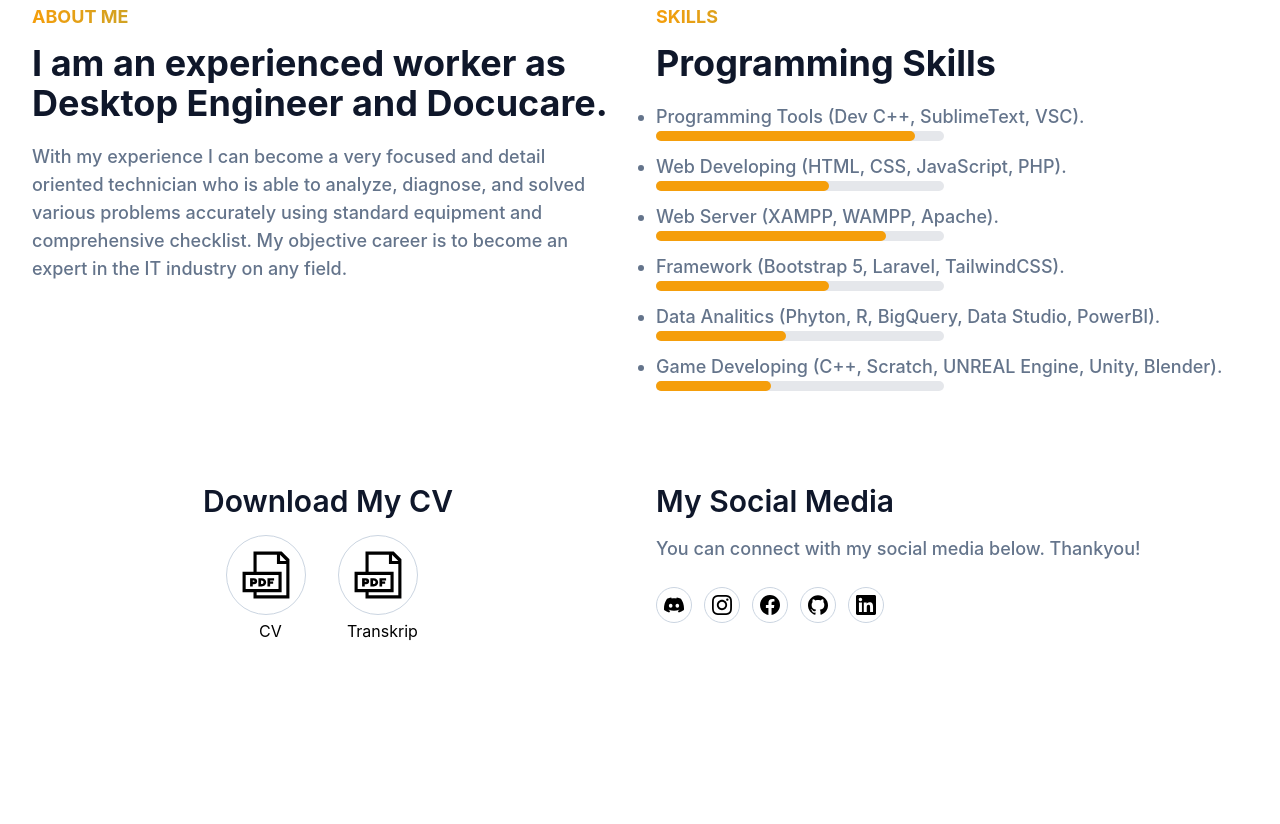
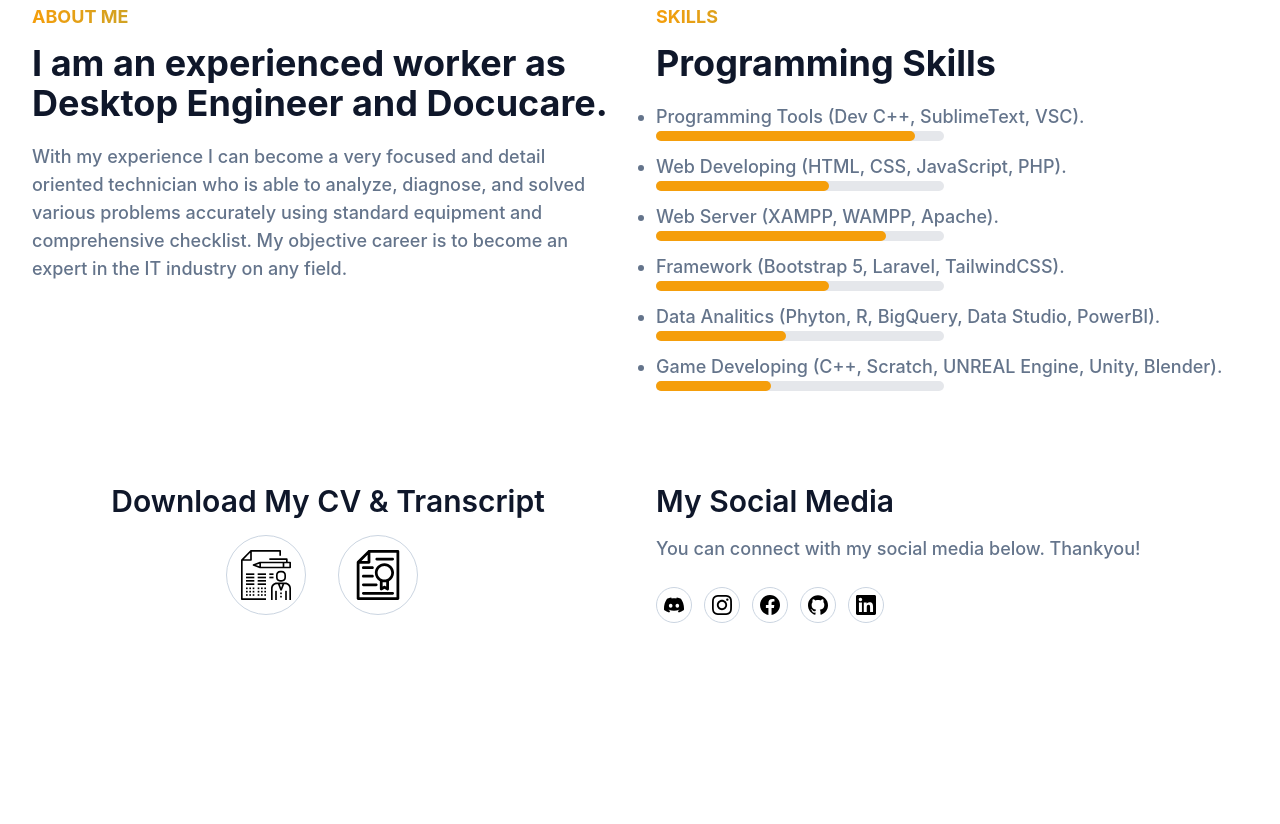
Before and after one commit to erdibe/rd-portfolio-tailwindcss, a website: page index.html in a window 1280 px wide. Shown: the part 738-1562 px from the top of the page. Drawn offline with Linux system fonts and the light colour scheme.

Commit message:
penambahan fitur contact auto hapus input setelah submit -> tambah Transkrip nilai

```diff
--- a/index.html
+++ b/index.html
@@ -86,7 +86,7 @@
           <!-- div ukuran layar kalau large 1/2 -->
           <div class="w-full self-center px-4 lg:w-1/2">
             <h1 class="gradients text-base font-semibold md:text-xl">Hello ✌, Im <span class="mt-1 block text-4xl font-bold text-dark dark:text-white">Rudy Santoso</span></h1>
-            <h2 class="font-md mb-5 text-lg text-secondary lg:text-2xl">Junior Front-End Dev | <span class="text-dark dark:text-white">Tech Support</span></h2>
+            <h2 class="font-md mb-5 text-lg text-secondary lg:text-2xl">Junior Front-End Dev | <span class="text-dark dark:text-white">IT Support</span></h2>
             <p class="mb-10 font-medium leading-relaxed text-slate-400">
               Experienced IT Support, Excited on web programming, especially front end developing. <span class="font-bold text-dark dark:text-white">Open for any opportunities.</span>
             </p>
@@ -152,7 +152,7 @@
             </ul>
           </div>
           <div class="mb-10 w-full px-4 lg:w-1/2">
-            <h3 class="mb-4 text-center text-2xl font-semibold text-dark dark:text-white lg:pt-10 lg:text-center lg:text-3xl">Download My CV</h3>
+            <h3 class="mb-4 text-center text-2xl font-semibold text-dark dark:text-white lg:pt-10 lg:text-center lg:text-3xl">Download My CV & Transcript</h3>
             <div class="mb-10 flex items-center justify-center gap-5">
               <!-- CV -->
               <a
@@ -160,50 +160,130 @@
                 target="_blank"
                 class="mr-3 flex h-20 w-20 items-center justify-center rounded-full border border-slate-300 hover:border-primary hover:bg-primary hover:text-white dark:text-white dark:hover:text-dark"
               >
-                <svg xmlns="http://www.w3.org/2000/svg" width="50" class="fill-current" viewBox="0 0 96 96">
-                  <g transform="scale(3)">
-                    <path fill-rule="evenodd" d="M95,95h-69v-12h-21v-39h21v-39h54l15,15v75Zm-24,-84h-39v33h48v39h-48v6h57v-60h-18v-18Zm3,39h-63v27h63v-27Zm3,-39v12h12l-12,-12Z" transform="translate(-.667 -.667) scale(.33333)" />
-                    <g transform="translate(-17.184 -.456) scale(.62893)">
+                <svg class="fill-current" fill="#000000" width="50" version="1.1" id="Capa_1" xmlns="http://www.w3.org/2000/svg" xmlns:xlink="http://www.w3.org/1999/xlink" viewBox="0 0 60 60" xml:space="preserve">
+                  <g>
+                    <g>
                       <path
-                        d="M0.075,-0.7v0.7h0.225v-0.19h0.105c0.165,0 0.27,-0.11 0.27,-0.255c0,-0.145 -0.105,-0.255 -0.27,-0.255h-0.33Zm0.315,0.2c0.035,0 0.06,0.025 0.06,0.055c0,0.03 -0.025,0.055 -0.06,0.055h-0.09v-0.11h0.09Z"
-                        transform="matrix(12 0 0 12 35.677 37.785)"
+                        d="M2,13h10c0.6,0,1-0.4,1-1V2h33v5h2V1c0-0.6-0.4-1-1-1H12l0,0c-0.1,0-0.2,0-0.3,0.1h-0.1c-0.1,0.1-0.2,0.1-0.3,0.2l0,0
+			l-11,11l0,0c-0.1,0.1-0.1,0.2-0.2,0.3v0.1C0.1,11.8,0,11.9,0,12l0,0v47c0,0.6,0.4,1,1,1h29v-2H2L2,13L2,13z M3.4,11l3.8-3.8
+			L11,3.4V11H3.4z"
                       />
                       <path
-                        d="M0.075,-0.7v0.7h0.28c0.22,0 0.38,-0.16 0.38,-0.35c0,-0.19 -0.16,-0.35 -0.38,-0.35h-0.28Zm0.28,0.2c0.09,0 0.155,0.065 0.155,0.15c0,0.085 -0.065,0.15 -0.155,0.15h-0.055v-0.3h0.055Z"
-                        transform="matrix(12 0 0 12 44.137 37.785)"
+                        d="M53,39H43c-3.9,0-7,3.1-7,7v14h2V46c0-2.8,2.2-5,5-5h1.3l2.8,7.4c0.1,0.3,0.5,0.6,0.9,0.6s0.8-0.3,1.1-0.6l2.8-7.4H53
+			c2.8,0,5,2.2,5,5v14h2V46C60,42.1,56.9,39,53,39z M48.1,45.2L46.5,41h3.2L48.1,45.2z"
                       />
-                      <path d="M0.075,-0.7v0.7h0.225v-0.22h0.255v-0.195h-0.255v-0.09h0.335v-0.195h-0.56Z" transform="matrix(12 0 0 12 53.377 37.785)" />
+                      <rect x="47" y="51" width="2" height="2" />
+                      <rect x="47" y="55" width="2" height="2" />
+                      <path
+                        d="M47,38h2c2.8,0,5-2.2,5-5v-3c0-2.8-2.2-5-5-5h-2c-2.8,0-5,2.2-5,5v3C42,35.8,44.2,38,47,38z M44,30c0-1.7,1.3-3,3-3h2
+			c1.7,0,3,1.3,3,3v3c0,1.7-1.3,3-3,3h-2c-1.7,0-3-1.3-3-3V30z"
+                      />
+                      <rect x="41" y="49" width="2" height="11" />
+                      <rect x="53" y="49" width="2" height="11" />
+                      <path
+                        d="M59,14h-3v-3c0-0.6-0.4-1-1-1H34v2h20v2h-3H23c-0.2,0-0.4,0.1-0.5,0.1l-7.9,3C14.3,17.2,14,17.6,14,18s0.3,0.8,0.6,0.9
+			l7.9,3c0.1,0,0.2,0.1,0.3,0.1s0.2,0,0.2,0h28h8c0.6,0,1-0.4,1-1v-6C60,14.4,59.6,14,59,14z M22,16.5v3.1L17.8,18L22,16.5z M24,16
+			h26v4H24V16z M58,20h-6v-4h6V20z"
+                      />
+                      <rect x="6" y="28" width="10" height="2" />
+                      <rect x="6" y="32" width="10" height="2" />
+                      <rect x="6" y="36" width="10" height="2" />
+                      <rect x="6" y="40" width="10" height="2" />
+                      <rect x="20" y="28" width="10" height="2" />
+                      <rect x="20" y="32" width="10" height="2" />
+                      <rect x="34" y="28" width="5" height="2" />
+                      <rect x="34" y="32" width="5" height="2" />
+                      <rect x="20" y="36" width="10" height="2" />
+                      <rect x="20" y="40" width="10" height="2" />
+                      <rect x="6" y="45" width="2" height="2" />
+                      <rect x="10" y="45" width="2" height="2" />
+                      <rect x="14" y="45" width="2" height="2" />
+                      <rect x="20" y="45" width="2" height="2" />
+                      <rect x="24" y="45" width="2" height="2" />
+                      <rect x="28" y="45" width="2" height="2" />
+                      <rect x="6" y="49" width="2" height="2" />
+                      <rect x="10" y="49" width="2" height="2" />
+                      <rect x="14" y="49" width="2" height="2" />
+                      <rect x="20" y="49" width="2" height="2" />
+                      <rect x="24" y="49" width="2" height="2" />
+                      <rect x="28" y="49" width="2" height="2" />
+                      <rect x="6" y="53" width="2" height="2" />
+                      <rect x="10" y="53" width="2" height="2" />
+                      <rect x="14" y="53" width="2" height="2" />
+                      <rect x="20" y="53" width="2" height="2" />
+                      <rect x="24" y="53" width="2" height="2" />
+                      <rect x="28" y="53" width="2" height="2" />
                     </g>
                   </g>
                 </svg>
               </a>
-
               <!-- Transkrip Nilai -->
               <a
                 href="https://drive.google.com/uc?export=download&id=1h_WjX63T6URp_YwAGtkZHcrWiMWdsavJ"
                 target="_blank"
                 class="mr-3 flex h-20 w-20 items-center justify-center rounded-full border border-slate-300 hover:border-primary hover:bg-primary hover:text-white dark:text-white dark:hover:text-dark"
               >
-                <svg xmlns="http://www.w3.org/2000/svg" width="50" class="fill-current" viewBox="0 0 96 96">
-                  <g transform="scale(3)">
-                    <path fill-rule="evenodd" d="M95,95h-69v-12h-21v-39h21v-39h54l15,15v75Zm-24,-84h-39v33h48v39h-48v6h57v-60h-18v-18Zm3,39h-63v27h63v-27Zm3,-39v12h12l-12,-12Z" transform="translate(-.667 -.667) scale(.33333)" />
-                    <g transform="translate(-17.184 -.456) scale(.62893)">
+                <svg class="fill-current" fill="#000000" height="50px" width="50px" version="1.1" id="Layer_1" xmlns="http://www.w3.org/2000/svg" xmlns:xlink="http://www.w3.org/1999/xlink" viewBox="0 0 508 508" xml:space="preserve">
+                  <g>
+                    <g>
                       <path
-                        d="M0.075,-0.7v0.7h0.225v-0.19h0.105c0.165,0 0.27,-0.11 0.27,-0.255c0,-0.145 -0.105,-0.255 -0.27,-0.255h-0.33Zm0.315,0.2c0.035,0 0.06,0.025 0.06,0.055c0,0.03 -0.025,0.055 -0.06,0.055h-0.09v-0.11h0.09Z"
-                        transform="matrix(12 0 0 12 35.677 37.785)"
+                        d="M456.05,0h-293.5c-3.7,0-7.3,1.5-10,4.1L41.95,114.8c-2.6,2.6-4.1,6.2-4.1,10v369.1c0,7.8,6.3,14.1,14.1,14.1h404.1
+                 c7.8,0,14.1-6.3,14.1-14.1V14.1C470.15,6.3,463.85,0,456.05,0z M148.45,48.2v62.5h-62.5L148.45,48.2z M441.95,479.8h-376V138.9
+                 h96.5c7.8,0,14.1-6.3,14.1-14.1V28.2h265.4V479.8z"
                       />
+                    </g>
+                  </g>
+                  <g>
+                    <g>
                       <path
-                        d="M0.075,-0.7v0.7h0.28c0.22,0 0.38,-0.16 0.38,-0.35c0,-0.19 -0.16,-0.35 -0.38,-0.35h-0.28Zm0.28,0.2c0.09,0 0.155,0.065 0.155,0.15c0,0.085 -0.065,0.15 -0.155,0.15h-0.055v-0.3h0.055Z"
-                        transform="matrix(12 0 0 12 44.137 37.785)"
+                        d="M402.75,426.5h-297.6c-7.8,0-14.1,6.3-14.1,14.1c0,7.8,6.3,14.1,14.1,14.1h297.5c7.8,0,14.1-6.3,14.1-14.1
+                 C416.75,432.8,410.55,426.5,402.75,426.5z"
                       />
-                      <path d="M0.075,-0.7v0.7h0.225v-0.22h0.255v-0.195h-0.255v-0.09h0.335v-0.195h-0.56Z" transform="matrix(12 0 0 12 53.377 37.785)" />
+                    </g>
+                  </g>
+                  <g>
+                    <g>
+                      <path
+                        d="M235.85,339.4h-130.7c-7.8,0-14.1,6.3-14.1,14.1c0,7.7,6.3,14.1,14.1,14.1h130.7c7.8,0,14.1-6.3,14.1-14.1
+                 S243.65,339.4,235.85,339.4z"
+                      />
+                    </g>
+                  </g>
+                  <g>
+                    <g>
+                      <path
+                        d="M197.05,252.2h-91.9c-7.8,0-14.1,6.3-14.1,14.1c0,7.8,6.3,14.1,14.1,14.1h91.9c7.8,0,14.1-6.3,14.1-14.1
+                 S204.85,252.2,197.05,252.2z"
+                      />
+                    </g>
+                  </g>
+                  <g>
+                    <g>
+                      <path
+                        d="M197.05,165.1h-91.9c-7.8,0-14.1,6.3-14.1,14.1s6.3,14.1,14.1,14.1h91.9c7.8,0,14.1-6.3,14.1-14.1
+                 S204.85,165.1,197.05,165.1z"
+                      />
+                    </g>
+                  </g>
+                  <g>
+                    <g>
+                      <path d="M402.75,78h-161.4c-7.8,0-14.1,6.3-14.1,14.1s6.3,14.1,14.1,14.1h161.3c7.8,0,14.1-6.3,14.1-14.1S410.55,78,402.75,78z" />
+                    </g>
+                  </g>
+                  <g>
+                    <g>
+                      <path
+                        d="M319.45,133.4c-53.8,0-97.5,43.8-97.5,97.5c-0.2,36.9,20.6,69,51,85.5v80.2c0,5,2.5,10,7.1,12.2c3.8,1.9,10.8,1.9,14.1,0
+                 l25.2-14.6l25.2,14.6c4.4,2.5,9.7,2.5,14.1,0c4.4-2.5,7.1-7.2,7.1-12.2v-80.1c30.4-16.5,51.2-48.7,51.2-85.6
+                 C416.95,177.1,373.15,133.4,319.45,133.4z M319.25,363.8c-2.5,0-4.9,0.6-7.1,1.9l-11.1,6.4v-45.4c11.9,2.2,24.4,2.2,36.3,0v45.342
+                 l-11-6.342C324.15,364.4,321.75,363.8,319.25,363.8z M319.25,300.2c-38.2,0-69.3-31.1-69.3-69.3s31.1-69.3,69.3-69.3
+                 c38.2,0,69.3,31.1,69.3,69.3C388.55,269.1,357.45,300.2,319.25,300.2z"
+                      />
                     </g>
                   </g>
                 </svg>
               </a>
             </div>
-            <span class="mx-auto -mt-9 block -translate-x-[3.6rem] items-center justify-center text-center dark:text-white">CV</span>
-            <span class="mx-auto -mt-6 block translate-x-[3.4rem] items-center justify-center text-center dark:text-white">Transkrip</span>
           </div>
           <div class="mb-10 w-full px-4 lg:w-1/2">
             <h3 class="mb-4 text-2xl font-semibold text-dark dark:text-white lg:pt-10 lg:text-3xl">My Social Media</h3>
```
Also changed, not shown: dist/js/script.js.
